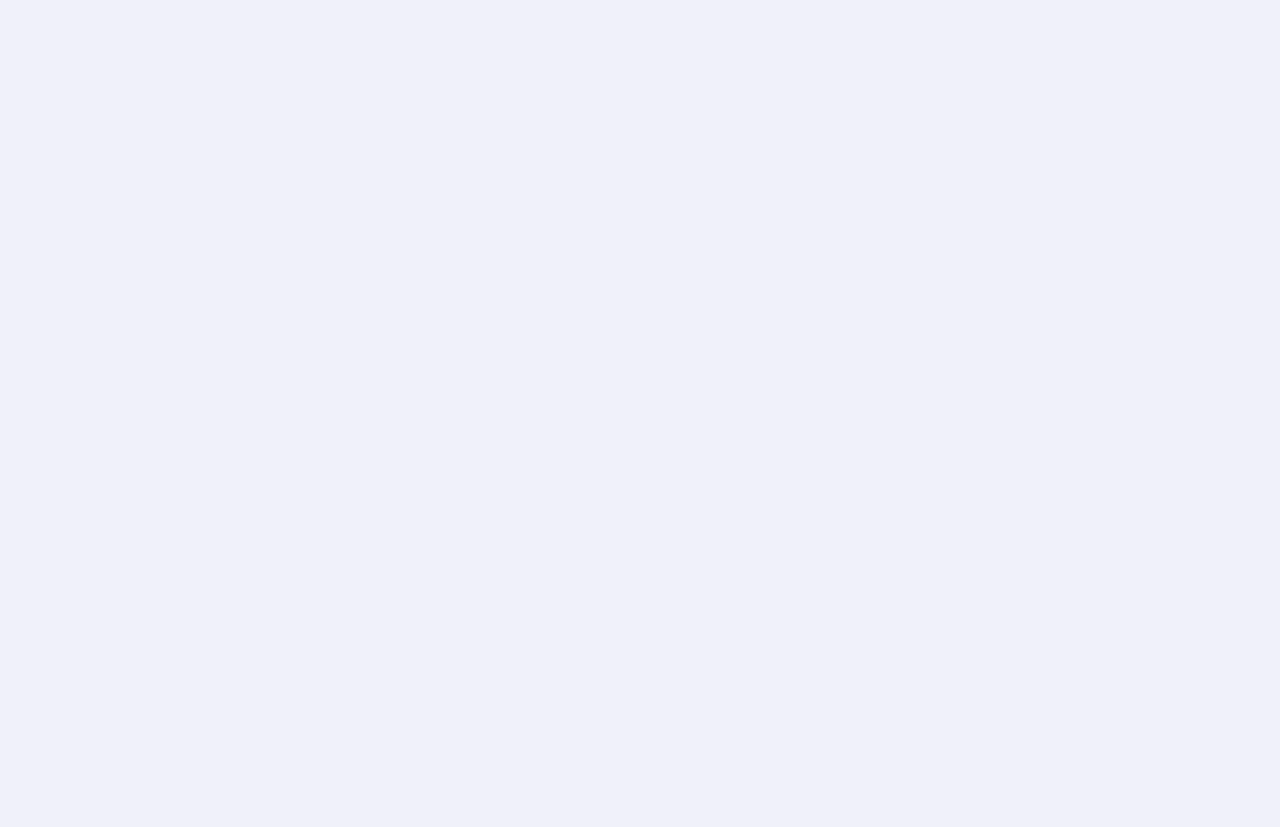
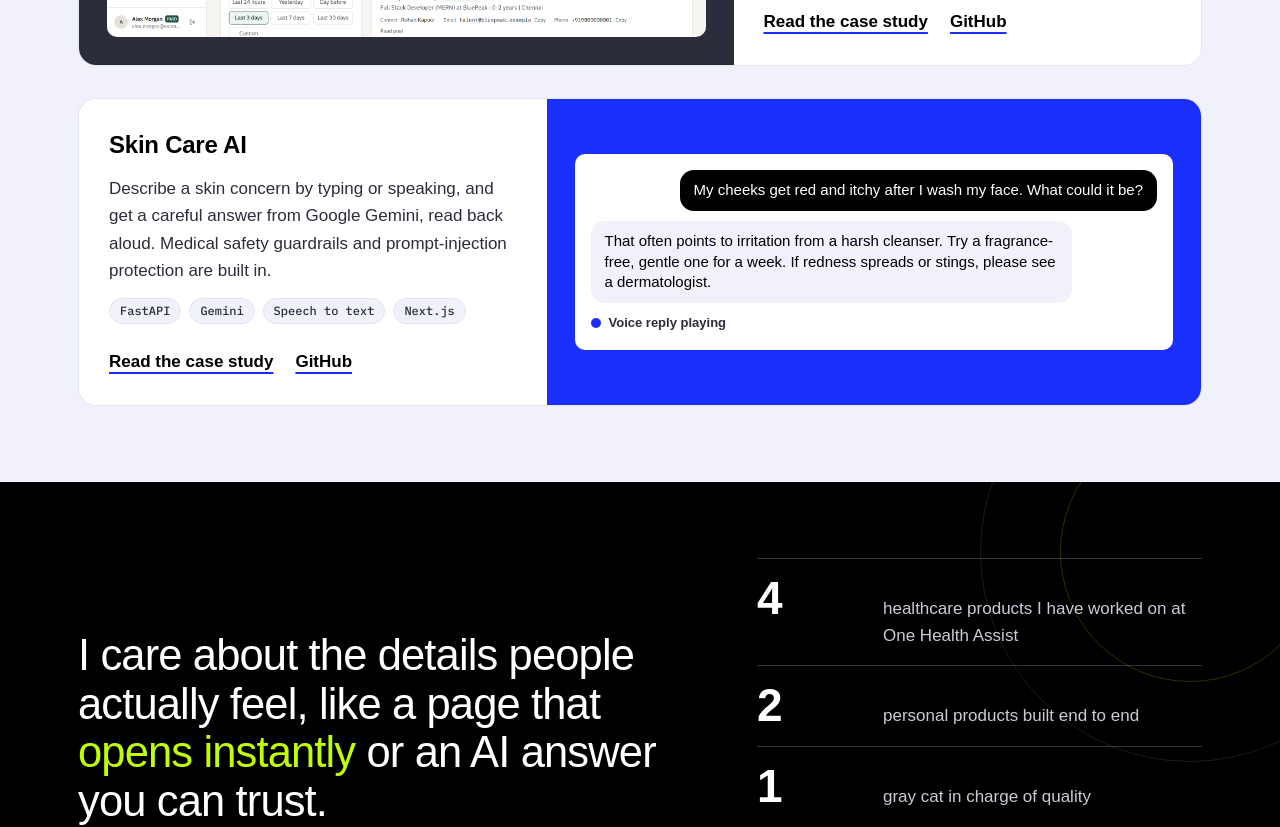
Before and after one commit to pranoww/portfolio, a Next.js app: page / in a window 1280 px wide. Shown: the part 1220-2047 px from the top of the page. Before the commit the page ends 800 px from the top, so only its background shows below. Built offline with nearby package versions, Linux system fonts and the light colour scheme; a web font is replaced by a local one.

Commit message:
feat: selected work cards and statement band

```diff
--- a/src/app/page.js
+++ b/src/app/page.js
@@ -1,10 +1,14 @@
 // Home page: renders every section of the portfolio in order
 import HeroSection from "@/components/hero/HeroSection";
+import SelectedWorkSection from "@/components/work/SelectedWorkSection";
+import StatementBand from "@/components/band/StatementBand";
 
 export default function HomePage() {
   return (
     <main id="top">
       <HeroSection />
+      <SelectedWorkSection />
+      <StatementBand />
     </main>
   );
 }
--- /dev/null
+++ b/src/components/band/StatementBand.jsx
@@ -0,0 +1,27 @@
+// Black band between sections: one sentence about how I work and three small true numbers
+import RevealOnScroll from "@/components/ui/RevealOnScroll";
+import { statementBand } from "@/content/siteContent";
+
+export default function StatementBand() {
+  return (
+    <section aria-label="How I work" className="relative overflow-hidden bg-ink py-16 text-white md:py-[76px]">
+      <span aria-hidden="true" className="absolute -right-[120px] -top-[140px] size-[420px] rounded-full border border-white/10" />
+      <span aria-hidden="true" className="absolute -right-10 -top-[60px] size-[260px] rounded-full border border-lime/20" />
+      <div className="relative mx-auto grid max-w-[1180px] items-end gap-8 px-4 sm:px-7 md:grid-cols-[7fr_5fr] md:gap-14">
+        <RevealOnScroll as="blockquote" className="font-display text-[clamp(28px,3.4vw,46px)] font-medium leading-[1.12] tracking-[-0.02em]">
+          {statementBand.quoteBefore}
+          <em className="not-italic text-lime">{statementBand.quoteHighlight}</em>
+          {statementBand.quoteAfter}
+        </RevealOnScroll>
+        <RevealOnScroll>
+          {statementBand.statList.map(stat => (
+            <div key={stat.text} className="grid grid-cols-[90px_1fr] items-baseline gap-4 border-t border-white/20 py-4 sm:grid-cols-[110px_1fr]">
+              <b className="font-display text-[46px] font-semibold leading-none tabular-nums">{stat.number}</b>
+              <span className="text-[#c9cbd8]">{stat.text}</span>
+            </div>
+          ))}
+        </RevealOnScroll>
+      </div>
+    </section>
+  );
+}
--- /dev/null
+++ b/src/components/work/ProjectCard.jsx
@@ -0,0 +1,54 @@
+// One project card: media on one side, description and links on the other, tilting gently toward the mouse
+"use client";
+import { useRef } from "react";
+import Image from "next/image";
+import SkinCareChatPreview from "@/components/work/SkinCareChatPreview";
+import TagPill from "@/components/ui/TagPill";
+import TextLink from "@/components/ui/TextLink";
+
+export default function ProjectCard({ project, isMediaOnRight }) {
+  const cardRef = useRef(null);
+
+  function handlePointerMove(event) {
+    if (event.pointerType !== "mouse") return;
+    const bounds = cardRef.current.getBoundingClientRect();
+    const horizontal = (event.clientX - bounds.left) / bounds.width - 0.5;
+    const vertical = (event.clientY - bounds.top) / bounds.height - 0.5;
+    cardRef.current.style.transform = `perspective(1100px) rotateX(${(-vertical * 5).toFixed(2)}deg) rotateY(${(horizontal * 6).toFixed(2)}deg) translateY(-3px)`;
+    cardRef.current.style.boxShadow = `${(-horizontal * 18).toFixed(1)}px ${(18 - vertical * 10).toFixed(1)}px 40px rgba(26,47,251,.14)`;
+  }
+
+  function handlePointerLeave() {
+    cardRef.current.style.transform = "";
+    cardRef.current.style.boxShadow = "";
+  }
+
+  return (
+    <article
+      ref={cardRef}
+      aria-label={project.name}
+      onPointerMove={handlePointerMove}
+      onPointerLeave={handlePointerLeave}
+      className={`grid overflow-hidden rounded-[18px] border border-line bg-surface transition-[transform,box-shadow] duration-200 ease-out ${isMediaOnRight ? "md:grid-cols-[5fr_7fr]" : "md:grid-cols-[7fr_5fr]"}`}
+    >
+      <div className={`flex items-center p-4 sm:p-7 ${project.image ? "bg-ink-2" : "bg-blue"} ${isMediaOnRight ? "md:order-2" : ""}`}>
+        {project.image ? (
+          <Image src={project.image.src} width={project.image.width} height={project.image.height} alt={project.image.alt} sizes="(max-width: 768px) 100vw, 640px" className="h-auto w-full rounded-[10px]" />
+        ) : (
+          <SkinCareChatPreview chatPreview={project.chatPreview} />
+        )}
+      </div>
+      <div className="flex flex-col gap-3.5 p-[22px] sm:p-[30px]">
+        <h3 className="font-display text-2xl font-bold tracking-[-0.01em]">{project.name}</h3>
+        <p className="text-ink-2">{project.summary}</p>
+        <div className="flex flex-wrap gap-2">
+          {project.stack.map(technology => <TagPill key={technology}>{technology}</TagPill>)}
+        </div>
+        <div className="mt-auto flex gap-[22px] pt-2.5">
+          <TextLink href={project.githubUrl}>Read the case study</TextLink>
+          <TextLink href={project.githubUrl}>GitHub</TextLink>
+        </div>
+      </div>
+    </article>
+  );
+}
--- /dev/null
+++ b/src/components/work/SelectedWorkSection.jsx
@@ -0,0 +1,22 @@
+// "Selected work": the two personal projects, one card each
+import ProjectCard from "@/components/work/ProjectCard";
+import SectionHeading from "@/components/ui/SectionHeading";
+import RevealOnScroll from "@/components/ui/RevealOnScroll";
+import { projectList, selectedWork } from "@/content/siteContent";
+
+export default function SelectedWorkSection() {
+  return (
+    <section id="work" className="border-t border-line py-16 md:py-[76px]">
+      <div className="mx-auto max-w-[1180px] px-4 sm:px-7">
+        <SectionHeading title={selectedWork.title} lead={selectedWork.lead} />
+        <div className="grid gap-8">
+          {projectList.map((project, index) => (
+            <RevealOnScroll key={project.slug}>
+              <ProjectCard project={project} isMediaOnRight={index % 2 === 1} />
+            </RevealOnScroll>
+          ))}
+        </div>
+      </div>
+    </section>
+  );
+}
--- /dev/null
+++ b/src/components/work/SkinCareChatPreview.jsx
@@ -0,0 +1,13 @@
+// Mock chat window that stands in for a Skin Care AI screenshot
+export default function SkinCareChatPreview({ chatPreview }) {
+  return (
+    <div aria-label="Example conversation in Skin Care AI" className="flex w-full flex-col gap-2.5 rounded-[10px] bg-surface p-4 text-[15px]">
+      <p className="max-w-[85%] self-end rounded-[14px] bg-ink px-3.5 py-2.5 leading-snug text-white">{chatPreview.question}</p>
+      <p className="max-w-[85%] self-start rounded-[14px] bg-bg px-3.5 py-2.5 leading-snug">{chatPreview.answer}</p>
+      <p className="flex items-center gap-2 self-start text-[13px] font-semibold text-ink-2">
+        <span aria-hidden="true" className="size-2.5 rounded-full bg-blue" />
+        {chatPreview.status}
+      </p>
+    </div>
+  );
+}
```
Also changed, not shown: 1 other file (tests, documents, lock files or other folders).
